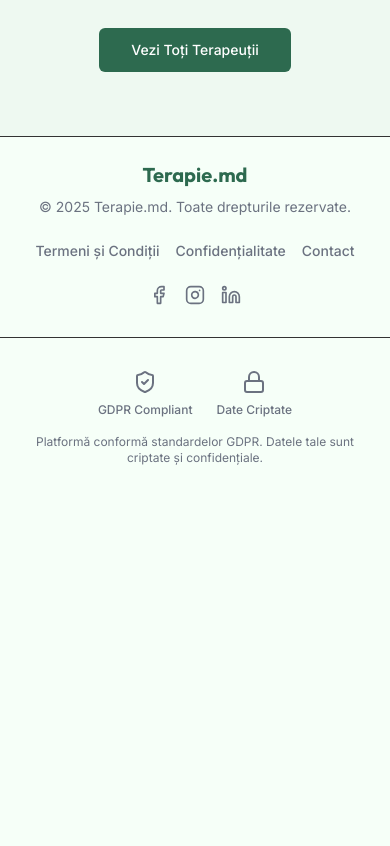
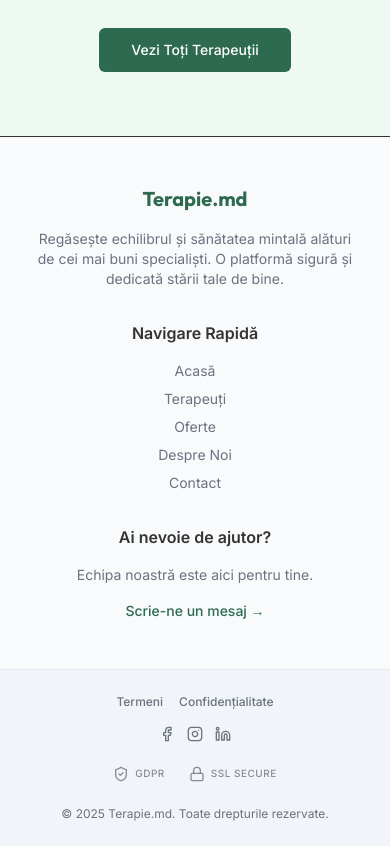
Before and after one commit to privatrix/terapie-md, a Next.js app: page / in a window 390 px wide. Shown: the part 2300-3146 px from the top of the page. Before the commit the page ends 2790 px from the top, so only its background shows below. Built offline with nearby package versions, Linux system fonts and the light colour scheme; no server answers.

Commit message:
Refactor: Redesign Footer with two-tone visual hierarchy and better responsiveness

```diff
--- a/src/components/layout/Footer.tsx
+++ b/src/components/layout/Footer.tsx
@@ -3,60 +3,111 @@
 
 export function Footer() {
     return (
-        <footer className="w-full border-t bg-background py-6 md:py-12">
-            <div className="container mx-auto flex flex-col items-center justify-between gap-6 px-4 md:flex-row md:px-6">
-                <div className="flex flex-col items-center gap-2 md:items-start">
+        <footer className="w-full flex flex-col">
+            {/* Upper Footer - Main Content */}
+            <div className="bg-slate-50 border-t py-12">
+                <div className="container mx-auto px-4 md:px-6">
+                    <div className="grid grid-cols-1 md:grid-cols-3 gap-8 items-start text-center md:text-left">
+
+                        {/* Brand Column */}
+                        <div className="flex flex-col items-center md:items-start gap-4">
                             <Link href="/" className="flex items-center gap-2">
                                 <span className="font-heading text-xl font-bold text-primary">
                                     Terapie.md
                                 </span>
                             </Link>
-                    <p className="text-center text-sm text-muted-foreground md:text-left">
-                        &copy; {new Date().getFullYear()} Terapie.md. Toate drepturile rezervate.
+                            <p className="text-sm text-muted-foreground max-w-xs">
+                                Regăsește echilibrul și sănătatea mintală alături de cei mai buni specialiști.
+                                O platformă sigură și dedicată stării tale de bine.
                             </p>
                         </div>
-                <nav className="flex gap-4 sm:gap-6 text-sm font-medium text-muted-foreground">
-                    <Link href="/termeni" className="hover:text-primary transition-colors">
-                        Termeni și Condiții
+
+                        {/* Quick Links Column */}
+                        <div className="flex flex-col items-center md:items-start gap-4">
+                            <h3 className="font-semibold text-foreground">Navigare Rapidă</h3>
+                            <nav className="flex flex-col gap-2 text-sm text-muted-foreground">
+                                <Link href="/" className="hover:text-primary transition-colors">
+                                    Acasă
                                 </Link>
-                    <Link href="/confidentialitate" className="hover:text-primary transition-colors">
-                        Confidențialitate
+                                <Link href="/terapeuti" className="hover:text-primary transition-colors">
+                                    Terapeuți
+                                </Link>
+                                <Link href="/oferte" className="hover:text-primary transition-colors">
+                                    Oferte
+                                </Link>
+                                <Link href="/despre" className="hover:text-primary transition-colors">
+                                    Despre Noi
                                 </Link>
                                 <Link href="/contact" className="hover:text-primary transition-colors">
                                     Contact
                                 </Link>
                             </nav>
-                <div className="flex gap-4">
+                        </div>
+
+                        {/* Contact / Call to Action Column (could act as placeholder or specific contact info) */}
+                        <div className="flex flex-col items-center md:items-start gap-4">
+                            <h3 className="font-semibold text-foreground">Ai nevoie de ajutor?</h3>
+                            <p className="text-sm text-muted-foreground">
+                                Echipa noastră este aici pentru tine.
+                            </p>
+                            <Link href="/contact" className="text-sm font-medium text-primary hover:underline">
+                                Scrie-ne un mesaj &rarr;
+                            </Link>
+                        </div>
+                    </div>
+                </div>
+            </div>
+
+            {/* Bottom Bar - Legal & Trust (The Floor) */}
+            <div className="bg-slate-100 py-6 border-t border-slate-200">
+                <div className="container mx-auto px-4 md:px-6 flex flex-col md:flex-row items-center justify-between gap-6">
+
+                    {/* Left: Copyright */}
+                    <div className="text-xs text-muted-foreground order-3 md:order-1">
+                        &copy; {new Date().getFullYear()} Terapie.md. Toate drepturile rezervate.
+                    </div>
+
+                    {/* Center: Trust Badges */}
+                    <div className="flex items-center gap-6 justify-center order-2 md:order-2">
+                        <div className="flex items-center gap-1.5 text-muted-foreground/80 hover:text-primary transition-colors" title="GDPR Compliant">
+                            <ShieldCheck className="h-4 w-4" />
+                            <span className="text-[10px] font-medium uppercase tracking-wider">GDPR</span>
+                        </div>
+                        <div className="h-4 w-px bg-slate-300 hidden md:block" />
+                        <div className="flex items-center gap-1.5 text-muted-foreground/80 hover:text-primary transition-colors" title="Encrypted Data">
+                            <Lock className="h-4 w-4" />
+                            <span className="text-[10px] font-medium uppercase tracking-wider">SSL Secure</span>
+                        </div>
+                    </div>
+
+                    {/* Right: Legal & Social */}
+                    <div className="flex flex-col md:flex-row items-center gap-4 md:gap-6 order-1 md:order-3">
+                        <div className="flex gap-4 text-xs font-medium text-muted-foreground">
+                            <Link href="/termeni" className="hover:text-primary transition-colors">
+                                Termeni
+                            </Link>
+                            <Link href="/confidentialitate" className="hover:text-primary transition-colors">
+                                Confidențialitate
+                            </Link>
+                        </div>
+
+                        <div className="flex gap-3">
                             <Link href="https://facebook.com" target="_blank" rel="noopener noreferrer" className="text-muted-foreground hover:text-primary transition-colors">
-                        <Facebook className="h-5 w-5" />
+                                <Facebook className="h-4 w-4" />
                                 <span className="sr-only">Facebook</span>
                             </Link>
                             <Link href="https://instagram.com" target="_blank" rel="noopener noreferrer" className="text-muted-foreground hover:text-primary transition-colors">
-                        <Instagram className="h-5 w-5" />
+                                <Instagram className="h-4 w-4" />
                                 <span className="sr-only">Instagram</span>
                             </Link>
                             <Link href="https://linkedin.com" target="_blank" rel="noopener noreferrer" className="text-muted-foreground hover:text-primary transition-colors">
-                        <Linkedin className="h-5 w-5" />
+                                <Linkedin className="h-4 w-4" />
                                 <span className="sr-only">LinkedIn</span>
                             </Link>
                         </div>
                     </div>
 
-            {/* Trust Badges Section */}
-            <div className="container mx-auto px-4 md:px-6 mt-8 pt-8 border-t flex flex-col items-center text-center gap-4">
-                <div className="flex items-center gap-6 justify-center text-muted-foreground">
-                    <div className="flex flex-col items-center gap-2">
-                        <ShieldCheck className="h-6 w-6" />
-                        <span className="text-xs font-medium">GDPR Compliant</span>
                 </div>
-                    <div className="flex flex-col items-center gap-2">
-                        <Lock className="h-6 w-6" />
-                        <span className="text-xs font-medium">Date Criptate</span>
-                    </div>
-                </div>
-                <p className="text-xs text-muted-foreground max-w-md">
-                    Platformă conformă standardelor GDPR. Datele tale sunt criptate și confidențiale.
-                </p>
             </div>
         </footer>
     );
```
Lines whose indentation alone changed are shown as unchanged.
